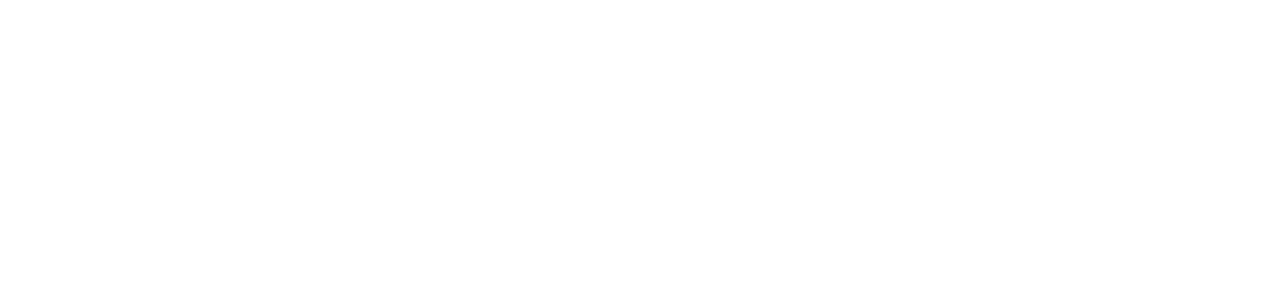
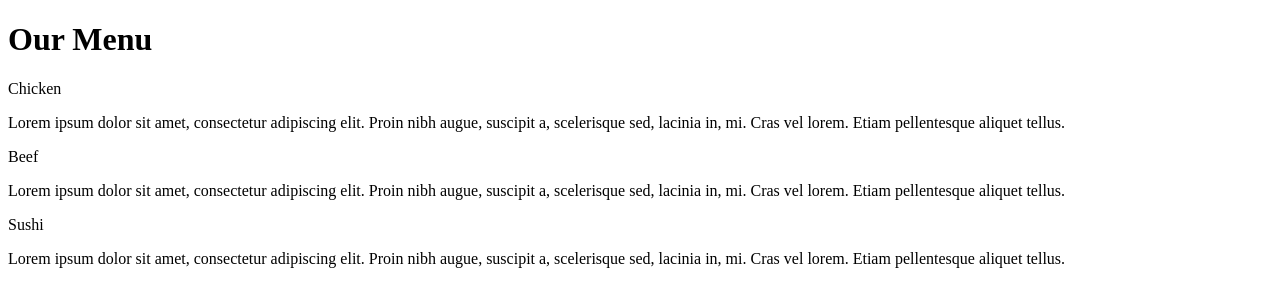
Before and after one commit to ptysiak/coursera, a plain HTML site: page module2-solution/index.html in a window 1280 px wide. Drawn offline with Linux system fonts and the light colour scheme.

Commit message:
Update index.html

```diff
--- a/module2-solution/index.html
+++ b/module2-solution/index.html
@@ -1 +1,30 @@
-<DOCTYPE!>
+<!DOCTYPE html>
+<html>
+<head>
+	<meta charset="utf-8">
+	<link rel="stylesheet" type="text/css" href="css/style.css">
+	<title>Assigment 2</title>
+</head>
+<body>
+	<h1>Our Menu</h1>
+	<section class="container" id="one">
+		<p id="chicken">Chicken
+		</p>
+		<p id="pchicken">
+        Lorem ipsum dolor sit amet, consectetur adipiscing elit. Proin nibh augue, suscipit a, scelerisque sed, lacinia in, mi. Cras vel lorem. Etiam pellentesque aliquet tellus.
+		</p>
+	</section>
+	<section id="two" class="container">
+		<p id="beef">Beef
+		</p>
+		<p id="pbeef">Lorem ipsum dolor sit amet, consectetur adipiscing elit. Proin nibh augue, suscipit a, scelerisque sed, lacinia in, mi. Cras vel lorem. Etiam pellentesque aliquet tellus.
+		</p>
+	</section>
+	<section class="container"            id="three">
+		<p id="sushi">Sushi
+		</p>
+		<p id="psushi">Lorem ipsum dolor sit amet, consectetur adipiscing elit. Proin nibh augue, suscipit a, scelerisque sed, lacinia in, mi. Cras vel lorem. Etiam pellentesque aliquet tellus.
+		</p>
+	</section>
+</body>
+</html>
```
